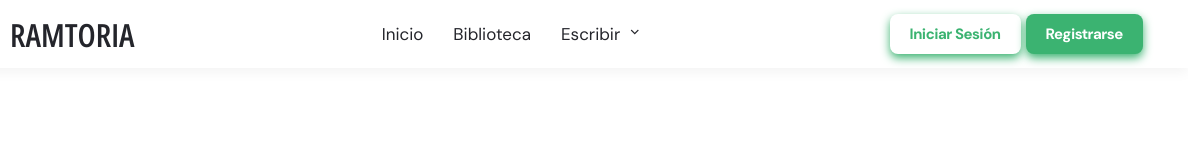
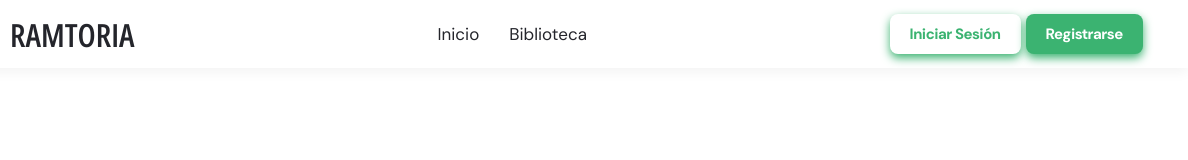
Before and after one commit to UrbaniMatias/TP-Intro-2025, a plain HTML site: page frontend/navbar.html in a window 1280 px wide. Shown: the full height of the page, 92-1280 px from the left. Drawn offline with nearby package versions, Linux system fonts and the light colour scheme.

Commit message:
se actualizaron los dummies

```diff
--- a/frontend/navbar.html
+++ b/frontend/navbar.html
@@ -95,7 +95,7 @@
     } else {
       btnValidacion.style.display = 'flex';
       userSection.style.display = 'none';
-      menuEscribir.style.display = 'flex';
+      menuEscribir.style.display = 'none';
     }
   }
 
```
